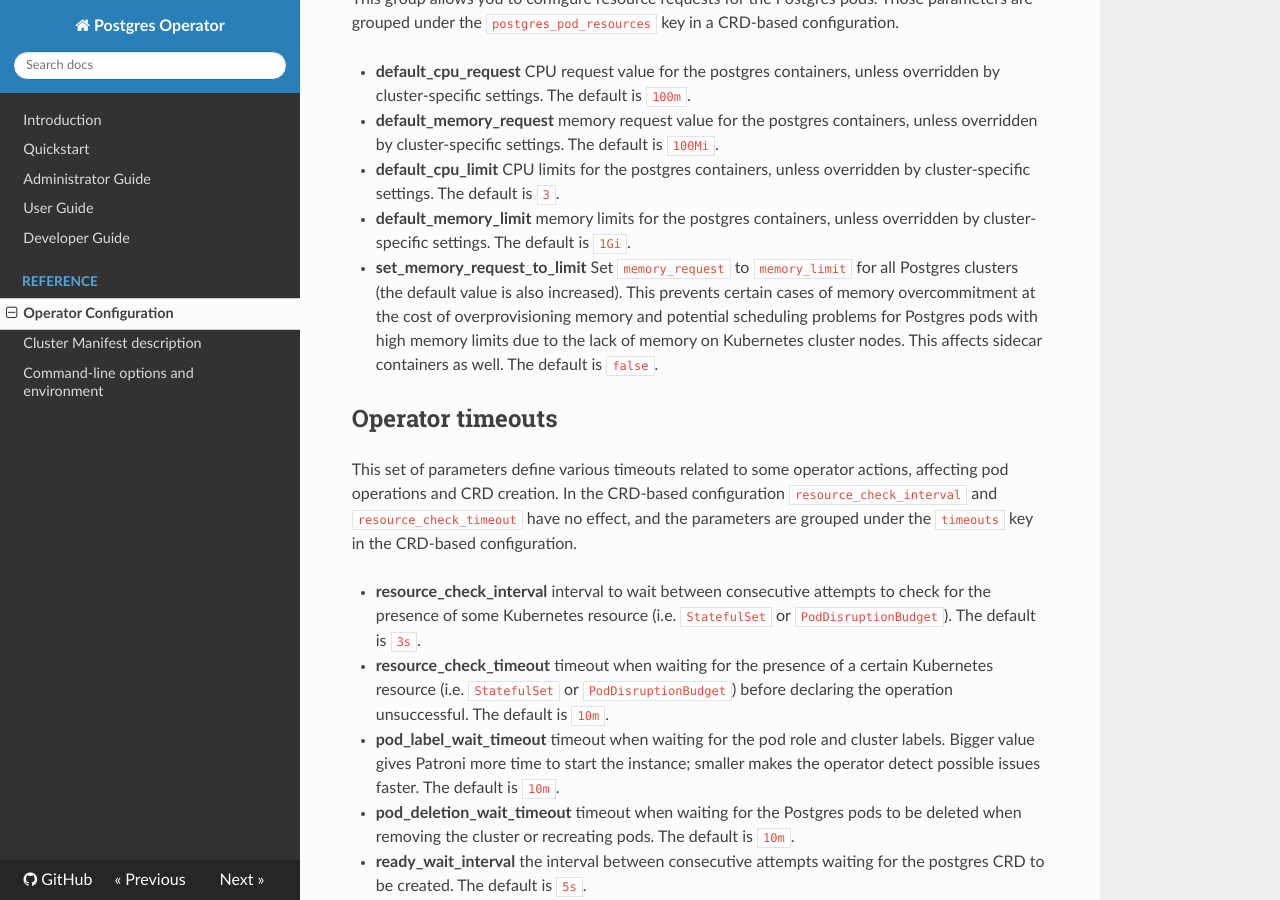
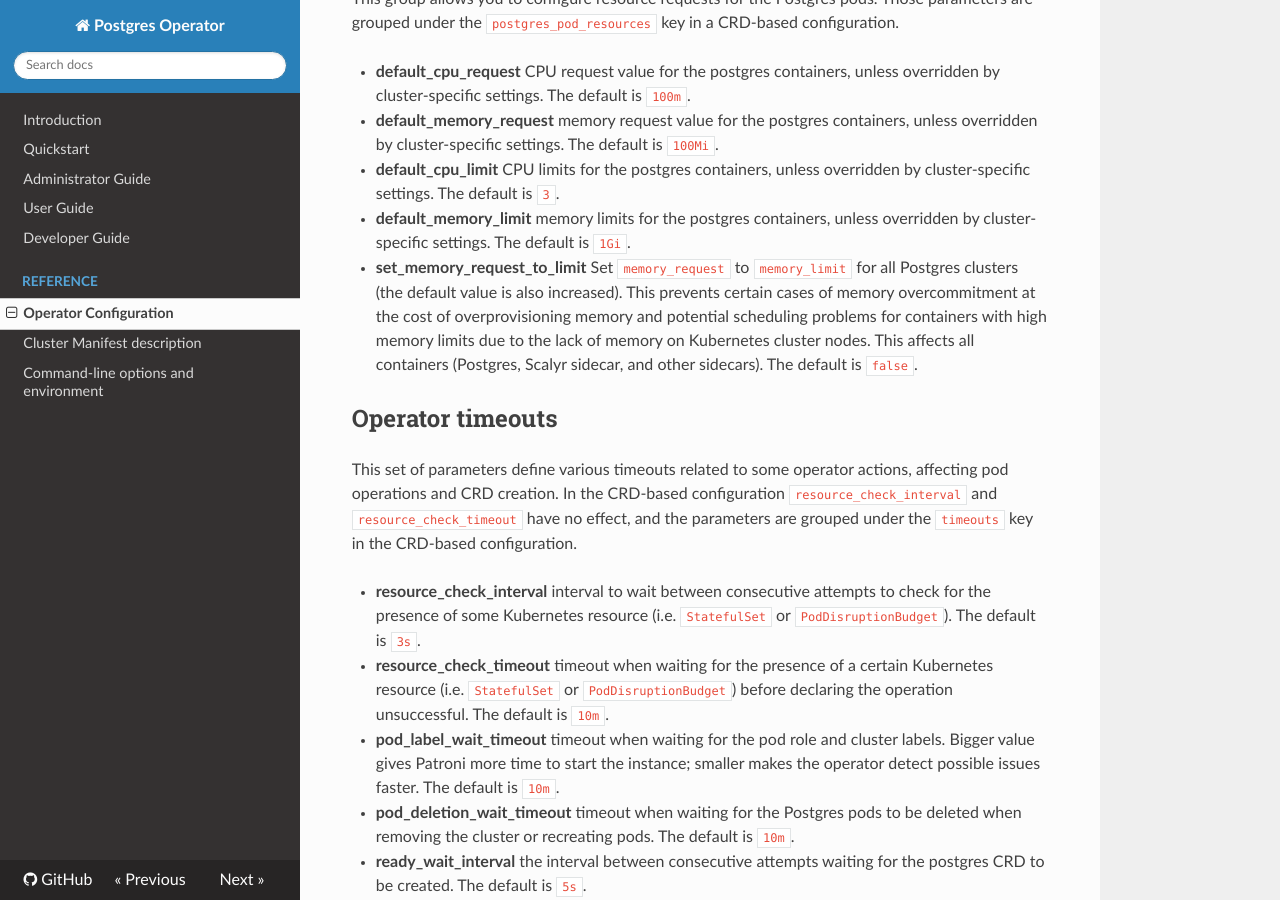
Before and after one commit to zalando/postgres-operator, an MkDocs documentation site: the page built from docs/reference/operator_parameters.md, in a window 1280 px wide and 900 px high, scrolled down 3231 px. Built offline with MkDocs 1.6.1, drawn with Linux system fonts in a browser that asks for light colours; nearby versions of some CDN libraries; old or Windows-style settings are respelled for this version of MkDocs.

Commit message:
Clarify parameter doc

```diff
--- a/docs/reference/operator_parameters.md
+++ b/docs/reference/operator_parameters.md
@@ -222,7 +222,7 @@ CRD-based configuration.
   settings. The default is `1Gi`.
 
 * **set_memory_request_to_limit**
-  Set `memory_request` to `memory_limit` for all Postgres clusters (the default value is also increased). This prevents certain cases of memory overcommitment at the cost of overprovisioning memory and potential scheduling problems for Postgres pods with high memory limits due to the lack of memory on Kubernetes cluster nodes. This affects sidecar containers as well. The default is `false`.
+  Set `memory_request` to `memory_limit` for all Postgres clusters (the default value is also increased). This prevents certain cases of memory overcommitment at the cost of overprovisioning memory and potential scheduling problems for containers with high memory limits due to the lack of memory on Kubernetes cluster nodes. This affects all containers (Postgres, Scalyr sidecar, and other sidecars). The default is `false`.
 
 ## Operator timeouts
 
```
